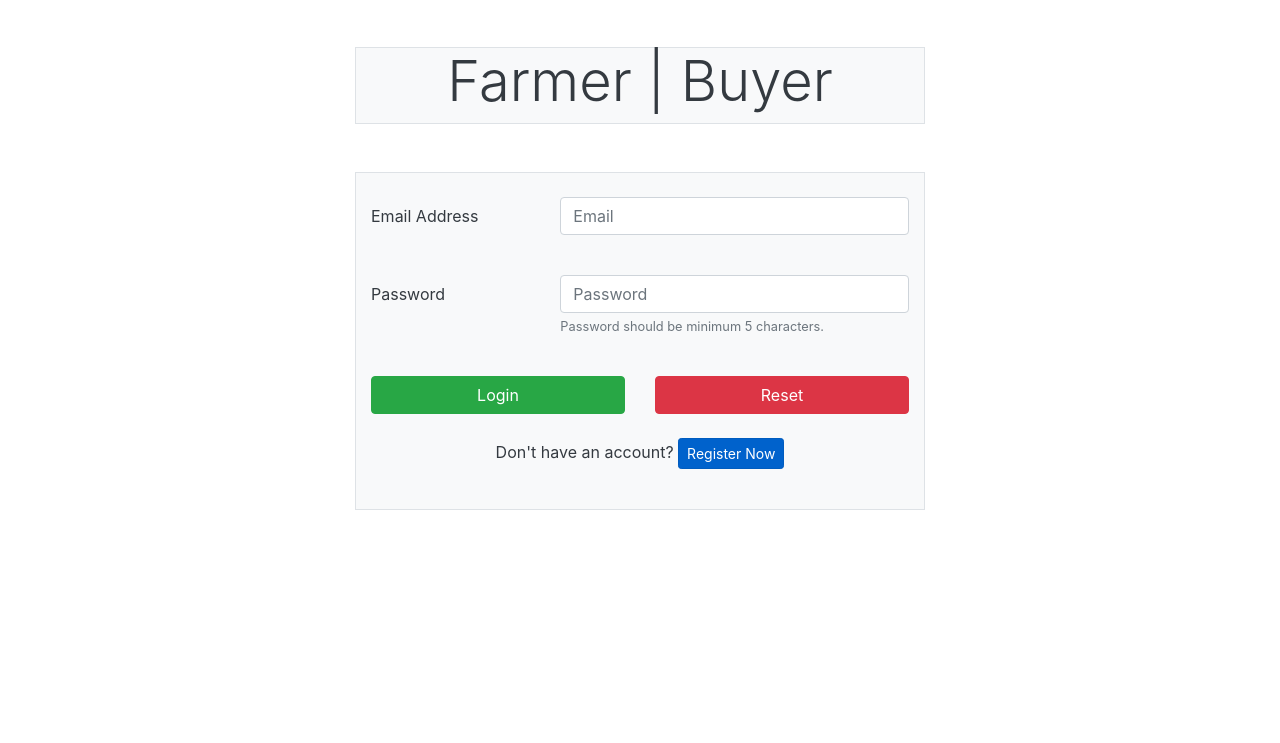
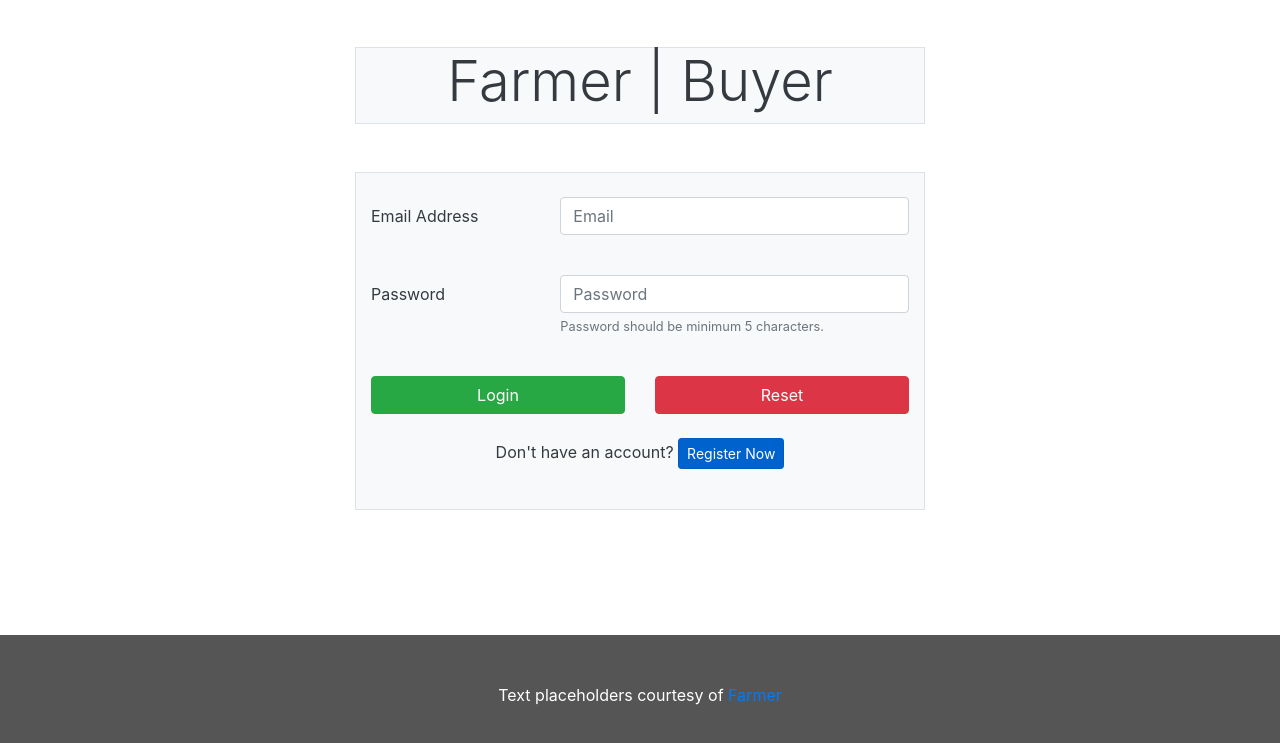
Before and after one commit to jaiswalsahil844/Farmers-Portal, a Node server app: page /login in a window 1280 px wide. Shown: the part 57-800 px from the top of the page. Run offline with Node 20, Linux system fonts and the light colour scheme; some libraries are stand-ins or nearby versions.

Commit message:
update ui

```diff
--- a/views/login.ejs
+++ b/views/login.ejs
@@ -10,6 +10,15 @@
     <link rel="stylesheet" href="https://stackpath.bootstrapcdn.com/bootstrap/4.1.3/css/bootstrap.min.css"
         integrity="sha384-MCw98/SFnGE8fJT3GXwEOngsV7Zt27NXFoaoApmYm81iuXoPkFOJwJ8ERdknLPMO" crossorigin="anonymous">
 
+    <style>
+        footer {
+        background-color: #555;
+        color: white;
+        padding: 20px;
+        bottom: 0;
+        position: fixed;
+    }
+    </style>
     <title>Log In</title>
 </head>
 
@@ -85,6 +94,10 @@
         </form>
     </div>
 
+    <footer class="container-fluid text-center pt-5">
+        <p>Text placeholders courtesy of <a href="http://www.trinqet.com/">Farmer</a></p>
+    </footer>
+
     <!-- Optional JavaScript -->
     <!-- jQuery first, then Popper.js, then Bootstrap JS -->
     <script src="https://code.jquery.com/jquery-3.3.1.slim.min.js"
```
